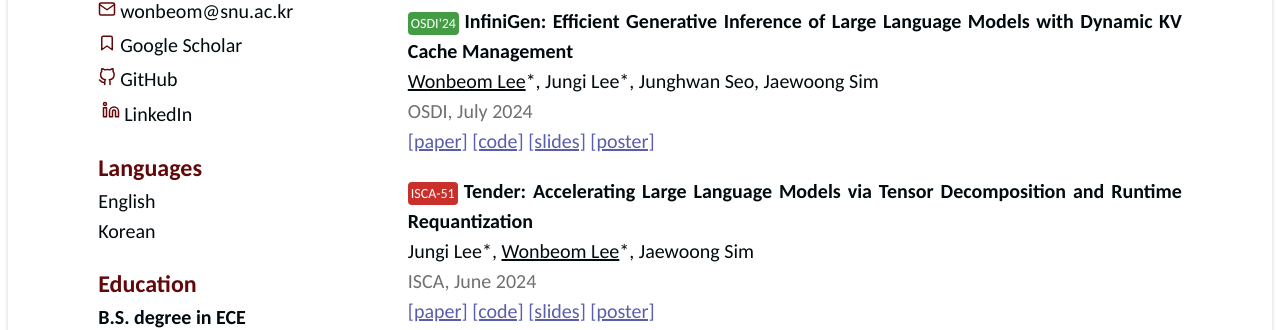
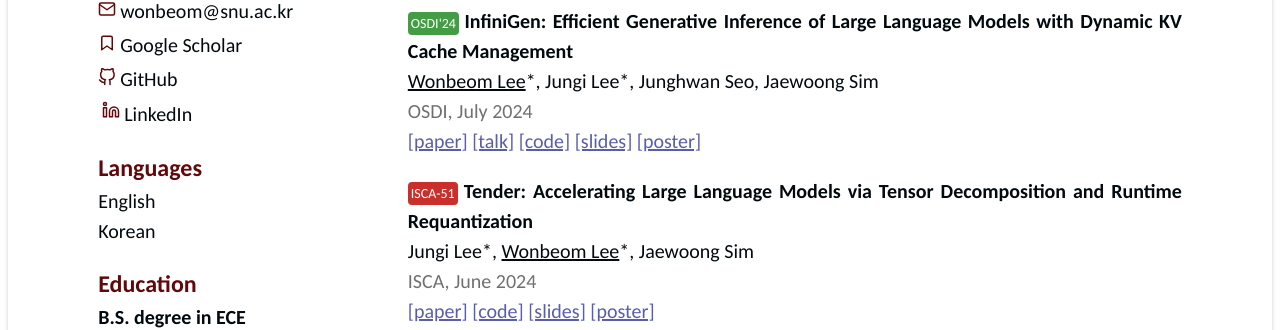
Before and after one commit to Alvin-Son/Alvin-Son.github.io, a Jekyll site: the page built from index.html, in a window 1280 px wide. Shown: the part 476-806 px from the top of the page. Built offline with Jekyll 4.4.1, drawn with Linux system fonts in a browser that asks for light colours.

Commit message:
add talk

```diff
--- a/_data/data.yml
+++ b/_data/data.yml
@@ -72,7 +72,7 @@
     conf: OSDI'24
     btnclass: btn osdi
     conflink: https://www.usenix.org/conference/osdi24/
-    links: <a href="https://www.usenix.org/conference/osdi24/presentation/lee" style="color:#585DAC">[paper]</a>    <a href="https://github.com/snu-comparch/InfiniGen" style="color:#585DAC">[code]</a>    <a href="files/osdi24-infinigen-main.pdf" style="color:#585DAC">[slides]</a>    <a href="files/osdi24-infinigen-poster.pdf" style="color:#585DAC">[poster]</a>
+    links: <a href="https://www.usenix.org/conference/osdi24/presentation/lee" style="color:#585DAC">[paper]</a>    <a href="https://youtu.be/fHBokxUHU0Y" style="color:#585DAC">[talk]</a>    <a href="https://github.com/snu-comparch/InfiniGen" style="color:#585DAC">[code]</a>    <a href="files/osdi24-infinigen-main.pdf" style="color:#585DAC">[slides]</a>    <a href="files/osdi24-infinigen-poster.pdf" style="color:#585DAC">[poster]</a>
 
   - title: "Tender: Accelerating Large Language Models via Tensor Decomposition and Runtime Requantization"
     link: "https://arxiv.org/pdf/2406.12930"
```
